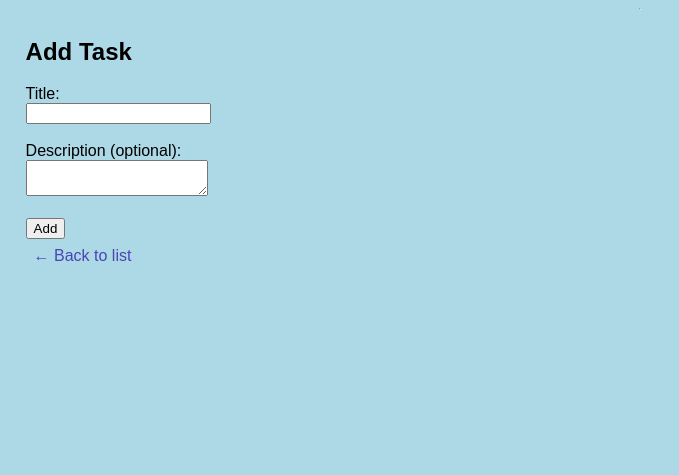
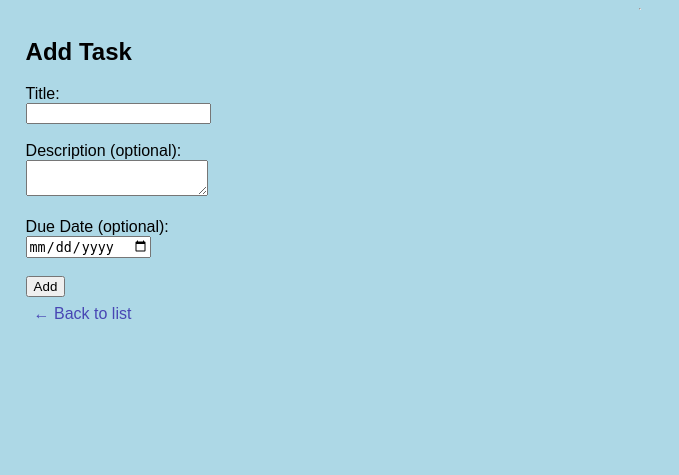
Before and after one commit to AnmolDevero/todo_project, a Django app: page /task/add/ in a window 1280 px wide. Shown: the part 103-578 px from the top of the page, without its empty margins (0-679 px from the left). Run offline with Django 5.2, Linux system fonts and the light colour scheme; the visitor is signed in with stand-in values (Sample User, id 1).

Commit message:
Add due date feature

```diff
--- a/todo_app/static/style.css
+++ b/todo_app/static/style.css
@@ -71,6 +71,6 @@ body a{
 
 .pagination span {
   display: block;
-  margin-bottom: 10px;
+  margin-bottom: 30px;
   font-weight: bold;
 }
--- a/todo_app/templates/add_task.html
+++ b/todo_app/templates/add_task.html
@@ -14,6 +14,10 @@
   <textarea> is used for multi-line input -->
   <label>Description (optional):</label><br>
   <textarea name="description"></textarea><br><br>
+
+  <label>Due Date (optional):</label> <br>
+  <input type="date"  name="due_date"> <br><br>
+
   <button type="submit">Add</button>
 </form>
 
--- a/todo_app/templates/task_list.html
+++ b/todo_app/templates/task_list.html
@@ -23,6 +23,7 @@
     {{ task.title }}: {{task.description|default:"(No description)"}} <br>
     <p>Created:{{task.created_at|date:" M d, Y H:i"}} </p>
     <p>Updated:{%if task.updated_at %}{{ task.updated_at|date:"M d, Y H:i"}}{% endif %} </p>
+    <p>Due Date: {{task.due_date|default:"(Not set)"}}</p>
     {% if task.is_completed %}Completed{% else %}Incomplete{% endif %} <br><br>
         <a href="{% url 'toggle_task' task.id %}">Toggle</a>
         <a href="{% url 'edit_task' task.id %}">Edit</a>
@@ -57,7 +58,7 @@
     {%endfor%}
 
     {% if tasks.has_next %}
-    <a href="?page={{tasks.next_page_number}}">Next</a>
+    <a href="?page={{tasks.next_page_number}}">Next</a> <br> <br>
       <hr>
     {% endif %}
 
--- a/todo_app/views.py
+++ b/todo_app/views.py
@@ -28,10 +28,14 @@ def task_list(request):
 def add_task(request):
     if request.method == 'POST':
         title = request.POST['title']
-        # Use .get() to avoid error if 'description' is missing; default to ''
+
+        # Use .get() to avoid error if 'description' value is missing; '': returns '' (empty string)  if 'description' fileld is missing, if we frogot in froms etc it will not be shown to user niether come here .
         description = request.POST.get('description','')
+
+        due_date = request.POST.get('due_date')
+
         # Save task with the current user
-        Task.objects.create(title=title, description=description, user = request.user)
+        Task.objects.create(title=title, description=description, due_date=due_date, user = request.user)
         return redirect ('task_list')
     return render(request, 'add_task.html')
 
```
